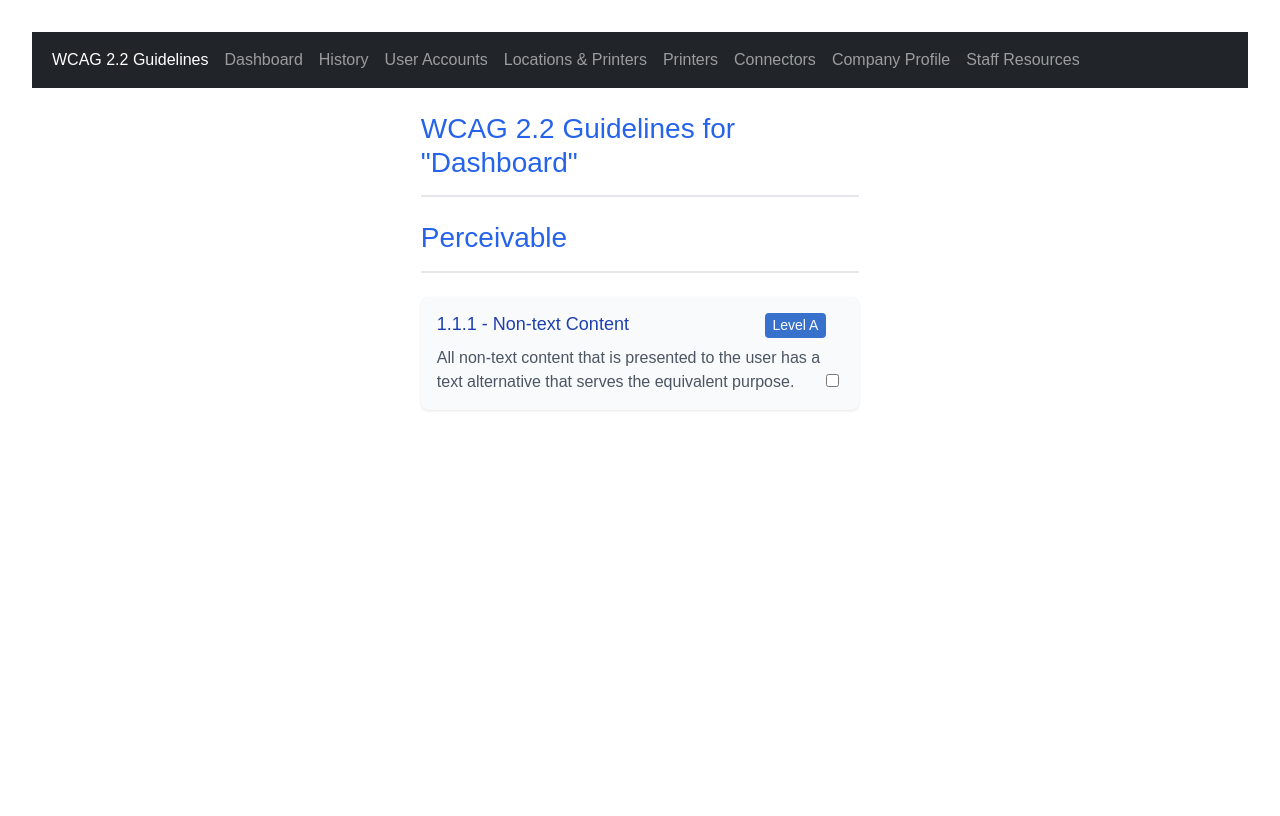
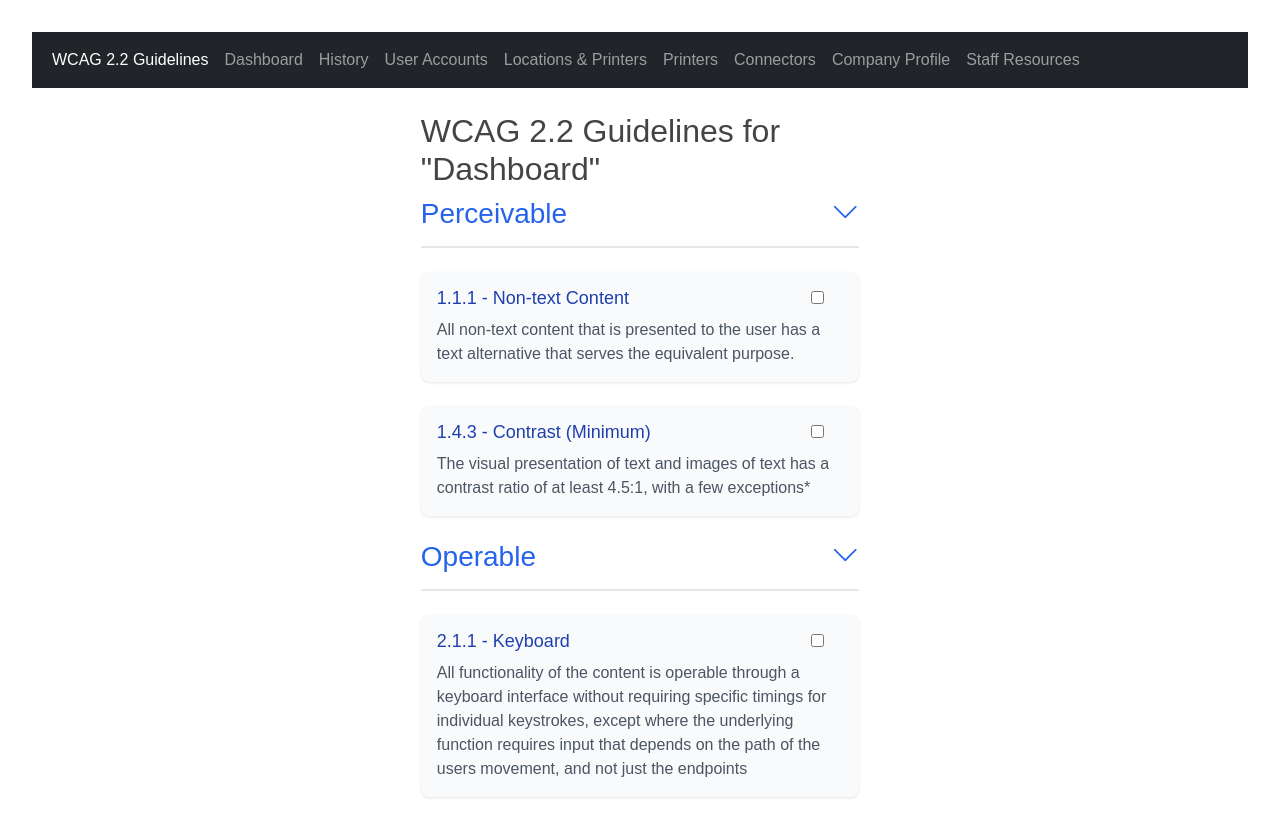
Before and after one commit to WilliamBendtsen/wcag-checklist, an Angular app: page /dashboard in a window 1280 px wide. Shown: the top 816 px of the page. Built offline with nearby package versions, Linux system fonts and the light colour scheme.

Commit message:
added expand/collapse element

```diff
--- a/angular.json
+++ b/angular.json
@@ -16,10 +16,7 @@
             "outputPath": "dist/angular-tour-of-heroes",
             "index": "src/index.html",
             "browser": "src/main.ts",
-            "polyfills": [
-              "zone.js",
-              "@angular/localize/init"
-            ],
+            "polyfills": ["zone.js", "@angular/localize/init"],
             "tsConfig": "tsconfig.app.json",
             "assets": [
               {
@@ -29,9 +26,12 @@
             ],
             "styles": [
               "node_modules/bootstrap/dist/css/bootstrap.min.css",
+              "node_modules/bootstrap-icons/font/bootstrap-icons.css",
               "src/styles.css"
             ],
-            "scripts": [],
+            "scripts": [
+              "node_modules/bootstrap/dist/js/bootstrap.bundle.min.js"
+            ],
             "server": "src/main.server.ts",
             "prerender": true,
             "ssr": {
@@ -92,9 +92,7 @@
                 "input": "public"
               }
             ],
-            "styles": [
-              "src/styles.css"
-            ],
+            "styles": ["src/styles.css"],
             "scripts": []
           }
         }
--- a/package.json
+++ b/package.json
@@ -23,6 +23,7 @@
     "@ng-bootstrap/ng-bootstrap": "^18.0.0",
     "@popperjs/core": "^2.11.8",
     "bootstrap": "^5.3.5",
+    "bootstrap-icons": "^1.12.1",
     "express": "^4.18.2",
     "rxjs": "~7.8.0",
     "tslib": "^2.3.0",
--- a/src/app/dashboard/dashboard.component.css
+++ b/src/app/dashboard/dashboard.component.css
@@ -7,7 +7,9 @@
     Oxygen, Ubuntu, Cantarell, "Open Sans", "Helvetica Neue", sans-serif;
 }
 
-h2 {
+.group-header {
+  display: flex;
+  justify-content: space-between;
   color: #2563eb;
   margin-bottom: 24px;
   font-size: 28px;
--- a/src/app/dashboard/dashboard.component.html
+++ b/src/app/dashboard/dashboard.component.html
@@ -1,8 +1,19 @@
 <h2>WCAG 2.2 Guidelines for "Dashboard"</h2>
 <div *ngIf="groupedGuidelines.length > 0">
   <div *ngFor="let group of groupedGuidelines" class="guideline-group">
-    <h2 class="group-header">{{ group.category }}</h2>
+    <h2 class="group-header" (click)="toggleGroup(group.category)">
+      {{ group.category }}
+      <i
+        class="bi"
+        [ngClass]="
+          collapsedGroups[group.category]
+            ? 'bi-chevron-right'
+            : 'bi-chevron-down'
+        "
+      ></i>
+    </h2>
 
+    <div *ngIf="!collapsedGroups[group.category]" class="guideline-items">
       <div
         *ngFor="let guideline of group.items"
         class="guideline-item"
@@ -12,10 +23,6 @@
           <div>
             <h3>
               {{ guideline.id }} - {{ guideline.title }}
-            <span class="level">Level {{ guideline.level }}</span>
-          </h3>
-          <p>{{ guideline.description }}</p>
-        </div>
               <div class="checkbox-container">
                 <input
                   type="checkbox"
@@ -25,7 +32,11 @@
                   title="Mark as fulfilled"
                 />
               </div>
+            </h3>
+            <p>{{ guideline.description }}</p>
           </div>
         </div>
       </div>
     </div>
+  </div>
+</div>
--- a/src/app/dashboard/dashboard.component.ts
+++ b/src/app/dashboard/dashboard.component.ts
@@ -2,7 +2,7 @@ import { Component, OnInit } from '@angular/core';
 import { ActivatedRoute, RouterLink } from '@angular/router';
 import { GuidelinesService } from '../services/guidelines.service';
 import { Guideline } from '../models/guideline.model';
-import { NgFor, NgIf } from '@angular/common';
+import { NgClass, NgFor, NgIf } from '@angular/common';
 
 interface GuidelineGroup {
   category: string;
@@ -11,12 +11,13 @@ interface GuidelineGroup {
 
 @Component({
   selector: 'app-dashboard',
-  imports: [NgFor, NgIf, RouterLink],
+  imports: [NgFor, NgIf, RouterLink, NgClass],
   templateUrl: './dashboard.component.html',
   styleUrl: './dashboard.component.css',
 })
 export class DashboardComponent implements OnInit {
   groupedGuidelines: GuidelineGroup[] = [];
+  collapsedGroups: { [category: string]: boolean } = {};
   pageName = 'dashboard';
 
   constructor(
@@ -45,6 +46,15 @@ export class DashboardComponent implements OnInit {
         items,
       })
     );
+
+    // Initialize all as expanded
+    this.groupedGuidelines.forEach((group) => {
+      this.collapsedGroups[group.category] = false;
+    });
+  }
+
+  toggleGroup(category: string): void {
+    this.collapsedGroups[category] = !this.collapsedGroups[category];
   }
 
   onFulfilledChange(guideline: any, event: Event) {
--- a/src/app/services/guidelines.service.ts
+++ b/src/app/services/guidelines.service.ts
@@ -82,7 +82,7 @@ export class GuidelinesService {
       description:
         'The visual presentation of text and images of text has a contrast ratio of at least 4.5:1, with a few exceptions*',
       level: 'AA',
-      applicableTo: ['', '', ''],
+      applicableTo: ['dashboard', '', ''],
       imageUrl: '',
       fulfilled: false,
     },
@@ -152,7 +152,7 @@ export class GuidelinesService {
       description:
         'All functionality of the content is operable through a keyboard interface without requiring specific timings for individual keystrokes, except where the underlying function requires input that depends on the path of the users movement, and not just the endpoints',
       level: 'A',
-      applicableTo: ['history', '', ''],
+      applicableTo: ['history', 'dashboard', ''],
       imageUrl: '',
       fulfilled: false,
     },
--- a/src/app/wcag-guidelines/wcag-guidelines.component.css
+++ b/src/app/wcag-guidelines/wcag-guidelines.component.css
@@ -7,7 +7,9 @@
     Oxygen, Ubuntu, Cantarell, "Open Sans", "Helvetica Neue", sans-serif;
 }
 
-h2 {
+.group-header {
+  display: flex;
+  justify-content: space-between;
   color: #2563eb;
   margin-bottom: 24px;
   font-size: 28px;
--- a/src/app/wcag-guidelines/wcag-guidelines.component.html
+++ b/src/app/wcag-guidelines/wcag-guidelines.component.html
@@ -1,8 +1,19 @@
 <h1>WCAG Guidelines For 'admp'</h1>
-<div *ngIf="groupedGuidelines.length > 0; else noGuidelines">
+<div *ngIf="groupedGuidelines.length > 0">
   <div *ngFor="let group of groupedGuidelines" class="guideline-group">
-    <h2 class="group-header">{{ group.category }}</h2>
+    <h2 class="group-header" (click)="toggleGroup(group.category)">
+      {{ group.category }}
+      <i
+        class="bi"
+        [ngClass]="
+          collapsedGroups[group.category]
+            ? 'bi-chevron-right'
+            : 'bi-chevron-down'
+        "
+      ></i>
+    </h2>
 
+    <div *ngIf="!collapsedGroups[group.category]" class="guideline-items">
       <div
         *ngFor="let guideline of group.items"
         class="guideline-item"
@@ -16,7 +27,4 @@
       </div>
     </div>
   </div>
-
-<ng-template #noGuidelines>
-  <p>No guidelines available.</p>
-</ng-template>
+</div>
--- a/src/app/wcag-guidelines/wcag-guidelines.component.ts
+++ b/src/app/wcag-guidelines/wcag-guidelines.component.ts
@@ -1,7 +1,7 @@
 import { Component, OnInit } from '@angular/core';
 import { GuidelinesService } from '../services/guidelines.service';
 import { Guideline } from '../models/guideline.model';
-import { NgFor, NgIf } from '@angular/common';
+import { NgClass, NgFor, NgIf } from '@angular/common';
 import { RouterLink } from '@angular/router';
 
 interface GuidelineGroup {
@@ -12,12 +12,13 @@ interface GuidelineGroup {
 @Component({
   selector: 'app-wcag-guidelines',
   standalone: true,
-  imports: [NgFor, NgIf, RouterLink],
+  imports: [NgFor, NgIf, RouterLink, NgClass],
   templateUrl: './wcag-guidelines.component.html',
   styleUrls: ['./wcag-guidelines.component.css'],
 })
 export class WcagGuidelinesComponent implements OnInit {
   groupedGuidelines: GuidelineGroup[] = [];
+  collapsedGroups: { [category: string]: boolean } = {};
 
   constructor(private guidelinesService: GuidelinesService) {}
 
@@ -39,5 +40,14 @@ export class WcagGuidelinesComponent implements OnInit {
         items,
       })
     );
+
+    // Initialize all as expanded
+    this.groupedGuidelines.forEach((group) => {
+      this.collapsedGroups[group.category] = true;
+    });
+  }
+
+  toggleGroup(category: string): void {
+    this.collapsedGroups[category] = !this.collapsedGroups[category];
   }
 }
```
Also changed, not shown: 1 other file (tests, documents, lock files or other folders). Lines whose indentation alone changed are shown as unchanged.
